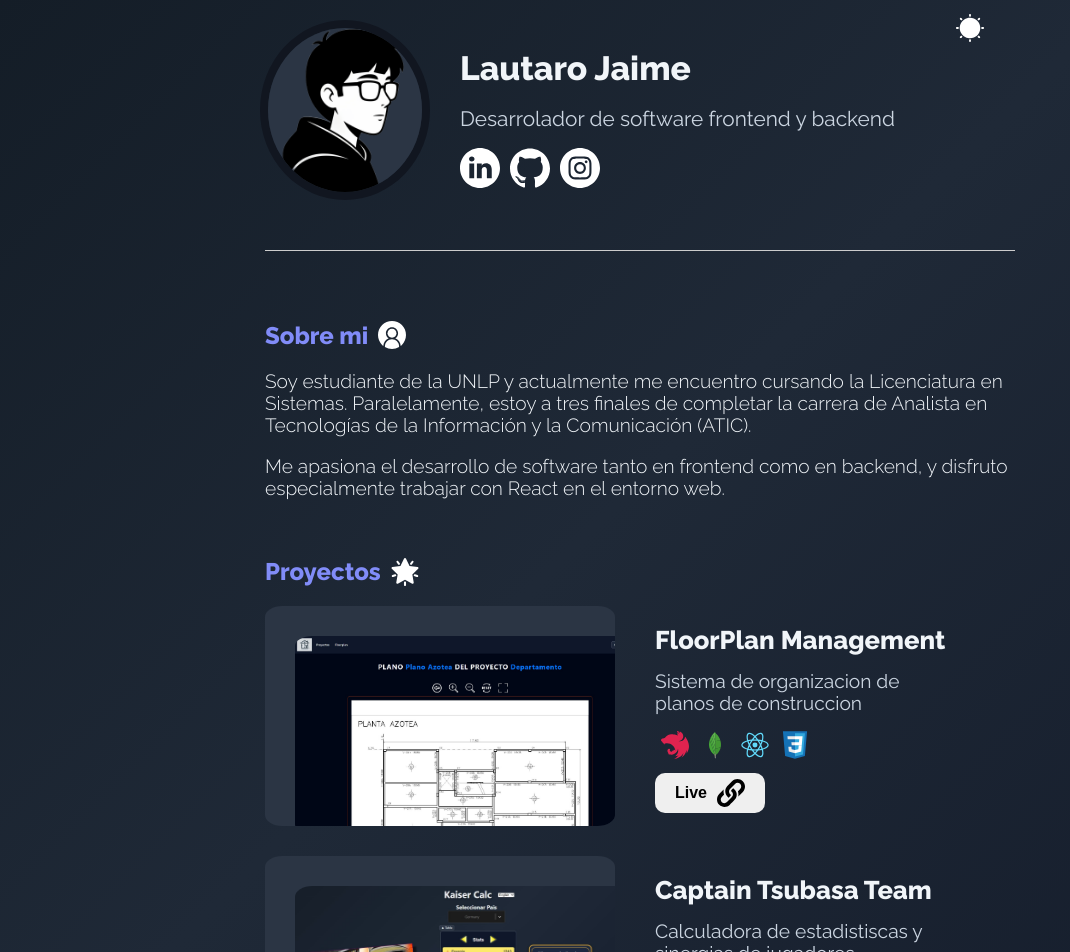
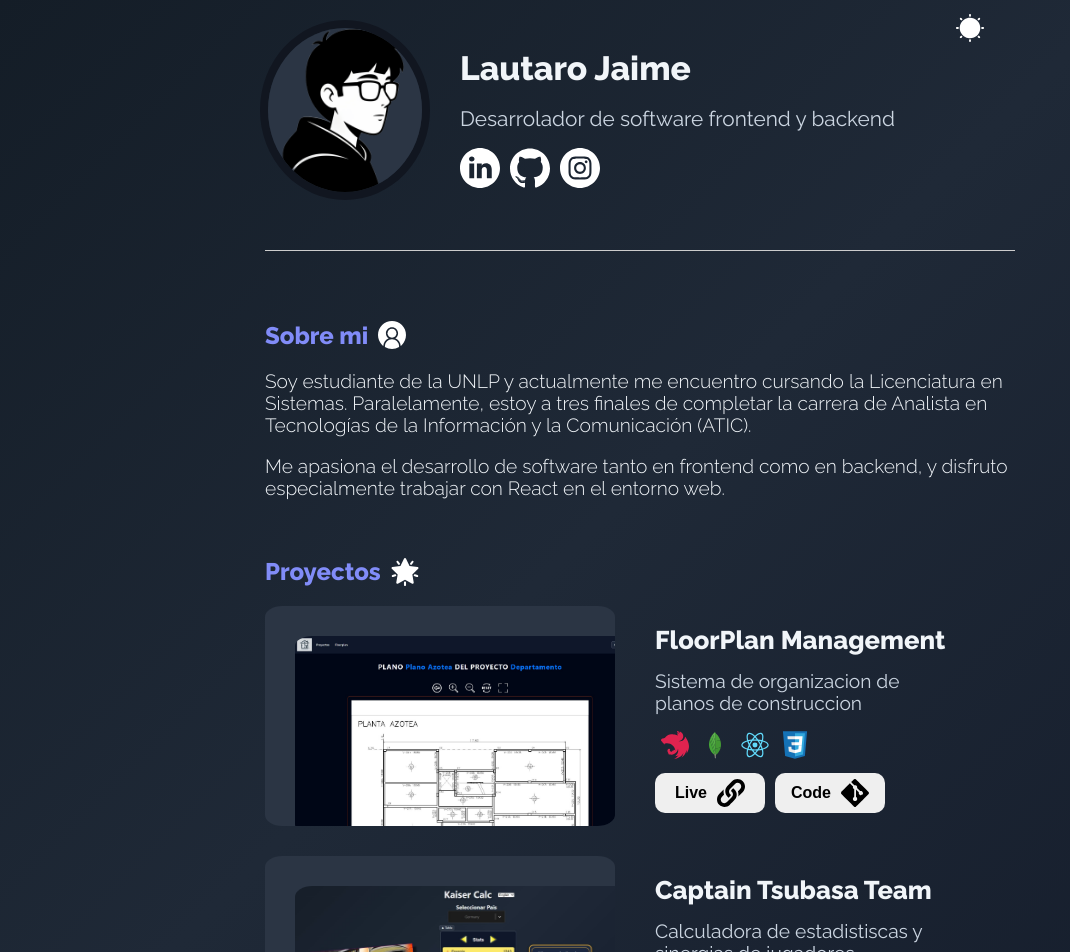
Before and after one commit to Lauty1550/Portfolio, a React (Vite) app: page / in a window 1280 px wide. Shown: the top 952 px of the page, without its empty margins (0-1070 px from the left). Built offline with nearby package versions, Linux system fonts and the light colour scheme.

Commit message:
Agregue un boton para redirigir hacia el repo de los proyectos. svg, render condicional, etc

```diff
--- /dev/null
+++ b/src/assets/RepoIcon.tsx
@@ -0,0 +1,35 @@
+export default function RepoIcon({ color }: { color: string }) {
+  return (
+    <svg
+      version="1.0"
+      xmlns="http://www.w3.org/2000/svg"
+      width="28"
+      height="28"
+      viewBox="0 0 900.000000 900.000000"
+    >
+      <g
+        transform="translate(0.000000,900.000000) scale(0.100000,-0.100000)"
+        fill={color}
+        stroke="none"
+      >
+        <path
+          d="M4360 8984 c-36 -7 -99 -30 -140 -50 -70 -35 -102 -63 -518 -478
+l-442 -441 517 -517 518 -518 50 17 c72 23 260 22 345 -1 130 -36 232 -99 330
+-203 119 -126 180 -282 180 -462 0 -53 -7 -125 -16 -161 l-15 -64 498 -498
+498 -497 55 15 c70 20 247 23 320 5 30 -7 98 -33 150 -58 80 -39 108 -59 181
+-132 139 -139 202 -292 202 -486 -1 -117 -20 -200 -69 -301 -166 -339 -575
+-479 -919 -314 -184 88 -324 264 -371 465 -21 92 -15 264 13 351 l20 62 -463
+463 -464 464 0 -1220 0 -1220 53 -29 c66 -37 192 -164 235 -238 18 -31 45 -89
+60 -130 25 -67 27 -85 27 -223 0 -143 -2 -154 -32 -231 -106 -279 -356 -454
+-648 -454 -261 0 -502 148 -614 377 -58 119 -66 156 -66 313 0 132 3 152 27
+218 34 94 79 168 148 245 51 56 175 148 220 162 20 6 20 25 19 1243 l0 1237
+-61 30 c-160 78 -302 264 -343 451 -23 102 -17 274 13 359 l21 60 -510 510
+-509 510 -1379 -1380 c-1343 -1345 -1380 -1382 -1415 -1455 -85 -176 -85 -353
+0 -530 36 -73 77 -116 2068 -2106 1990 -1990 2033 -2032 2106 -2068 189 -92
+400 -82 573 25 73 45 4012 3981 4073 4069 120 175 134 392 38 590 -36 73 -78
+116 -2068 2106 -1990 1991 -2033 2032 -2106 2068 -129 62 -257 79 -390 50z"
+        />
+      </g>
+    </svg>
+  );
+}
--- a/src/components/BotonLink.tsx
+++ b/src/components/BotonLink.tsx
@@ -1,13 +1,17 @@
+import RepoIcon from "../assets/RepoIcon";
 import UrlIcon from "../assets/UrlIcon";
 import { useTheme } from "../context/ThemeContext";
 import "../css/BotonLink.css";
 
 type BotonLinkProps = {
   pageUrl: string;
+  type: "URL" | "CODE";
 };
 
-export default function BotonLink({ pageUrl }: BotonLinkProps) {
+export default function BotonLink({ pageUrl, type }: BotonLinkProps) {
   const { darkMode } = useTheme();
+
+  if (pageUrl === "") return;
 
   return (
     <a
@@ -17,7 +21,13 @@ export default function BotonLink({ pageUrl }: BotonLinkProps) {
       style={{ textDecoration: "none" }}
     >
       <button className="boton-link">
-        <span>Live</span> <UrlIcon color={darkMode ? "black" : "white"} />
+        <span>{type === "URL" ? "Live" : "Code"}</span>
+
+        {type === "URL" ? (
+          <UrlIcon color={darkMode ? "black" : "white"} />
+        ) : (
+          <RepoIcon color={darkMode ? "black" : "white"} />
+        )}
       </button>
     </a>
   );
--- a/src/components/Content.tsx
+++ b/src/components/Content.tsx
@@ -63,6 +63,7 @@ export default function Content() {
           titulo="FloorPlan Management"
           descripcion="Sistema de organizacion de planos de construccion"
           pageUrl="https://floor-plan-management-system.vercel.app/home"
+          codeUrl="https://github.com/Lauty1550/Floorplan-Management-System"
           skills={["NestJSIcon", "MongoDbIcon", "ReactIcon", "CssIcon"]}
         />
         <ProyectoComponent
@@ -70,6 +71,7 @@ export default function Content() {
           titulo="Captain Tsubasa Team"
           descripcion="Calculadora de estadistiscas y sinergias de jugadores"
           pageUrl="https://kaiser-calc-js-git-develop-lautyjaime09-gmailcoms-projects.vercel.app/"
+          codeUrl="https://github.com/Lauty1550/KaiserCalc"
           skills={["PythonIcon", "ReactIcon", "CssIcon"]}
         />
         <ProyectoComponent
@@ -77,6 +79,7 @@ export default function Content() {
           titulo="HopeTrade"
           descripcion="Red social para intercambios de bienes"
           pageUrl=""
+          codeUrl=""
           skills={["SpringBootIcon", "MySqlIcon", "ReactIcon", "CssIcon"]}
         />
       </section>
--- a/src/components/ProyectoComponent.tsx
+++ b/src/components/ProyectoComponent.tsx
@@ -7,6 +7,7 @@ type ProyectoComponentProps = {
   titulo: string;
   descripcion: string;
   pageUrl: string;
+  codeUrl: string;
   skills: Icons[];
 };
 
@@ -16,6 +17,7 @@ export default function ProyectoComponent({
   descripcion,
   pageUrl,
   skills,
+  codeUrl,
 }: ProyectoComponentProps) {
   return (
     <article className="card-container">
@@ -24,6 +26,7 @@ export default function ProyectoComponent({
         titulo={titulo}
         descripcion={descripcion}
         pageUrl={pageUrl}
+        codeUrl={codeUrl}
         skills={skills}
       />
     </article>
--- a/src/components/ProyectoDescripcion.tsx
+++ b/src/components/ProyectoDescripcion.tsx
@@ -6,6 +6,7 @@ type ProyectoDescripcionProps = {
   titulo: string;
   descripcion: string;
   pageUrl: string;
+  codeUrl: string;
   skills: Icons[];
 };
 
@@ -14,6 +15,7 @@ export default function ProyectoDescripcion({
   descripcion,
   pageUrl,
   skills,
+  codeUrl,
 }: ProyectoDescripcionProps) {
   return (
     <main className="proyecto-informacion">
@@ -24,7 +26,11 @@ export default function ProyectoDescripcion({
           <span>{<IconWrapper skill={skill} />}</span>
         ))}
       </article>
-      <BotonLink pageUrl={pageUrl} />
+
+      <div className="project-buttons">
+        <BotonLink pageUrl={pageUrl} type="URL" />
+        <BotonLink pageUrl={codeUrl} type="CODE" />
+      </div>
     </main>
   );
 }
--- a/src/css/ProyectoCard.css
+++ b/src/css/ProyectoCard.css
@@ -39,6 +39,13 @@
   margin-bottom: 10px;
 }
 
+.project-buttons {
+  display: flex;
+  justify-content: start;
+  align-items: center;
+  gap: 10px;
+}
+
 @media (width < 750px) {
   .card-container {
     display: block;
--- a/src/css/Tooltip.css
+++ b/src/css/Tooltip.css
@@ -52,7 +52,7 @@
   }
 }
 
-.ligth-mode {
+.light-mode {
   .tooltip-text {
     background-color: rgb(24, 22, 22);
     color: rgb(255 255 255);
```
